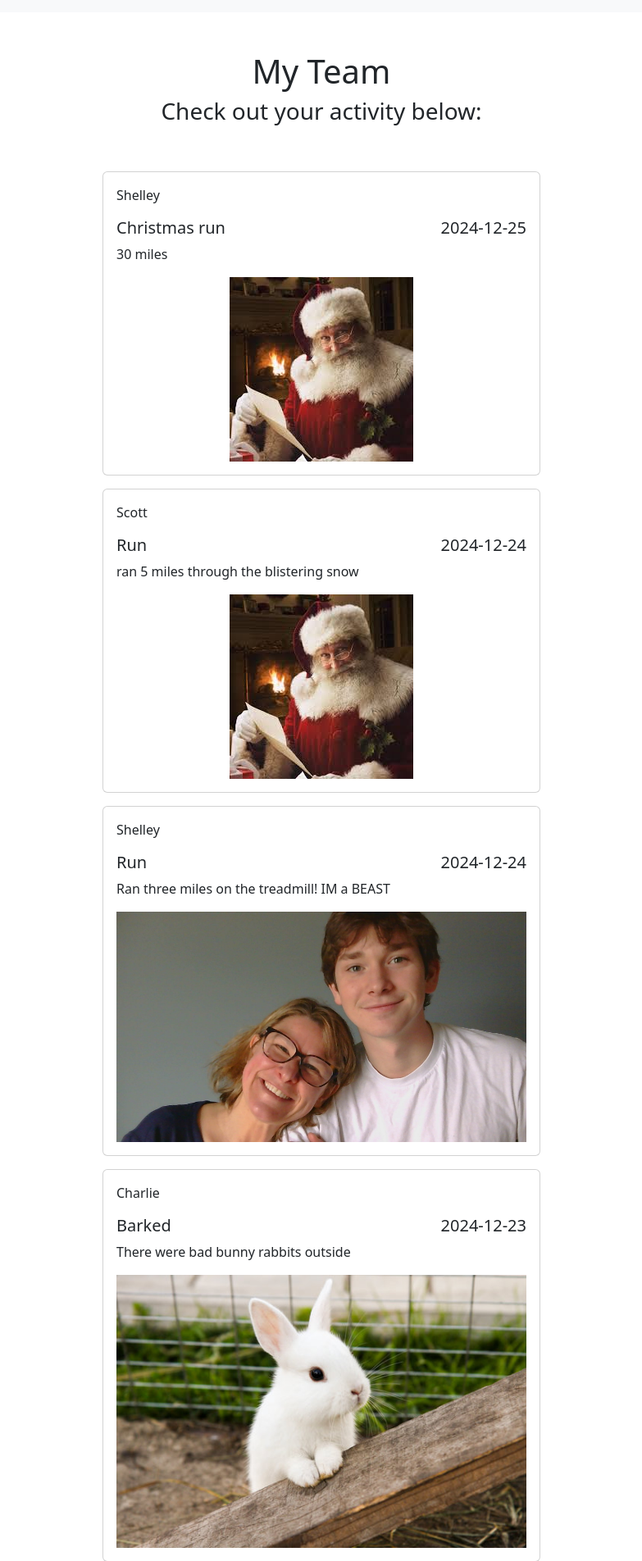
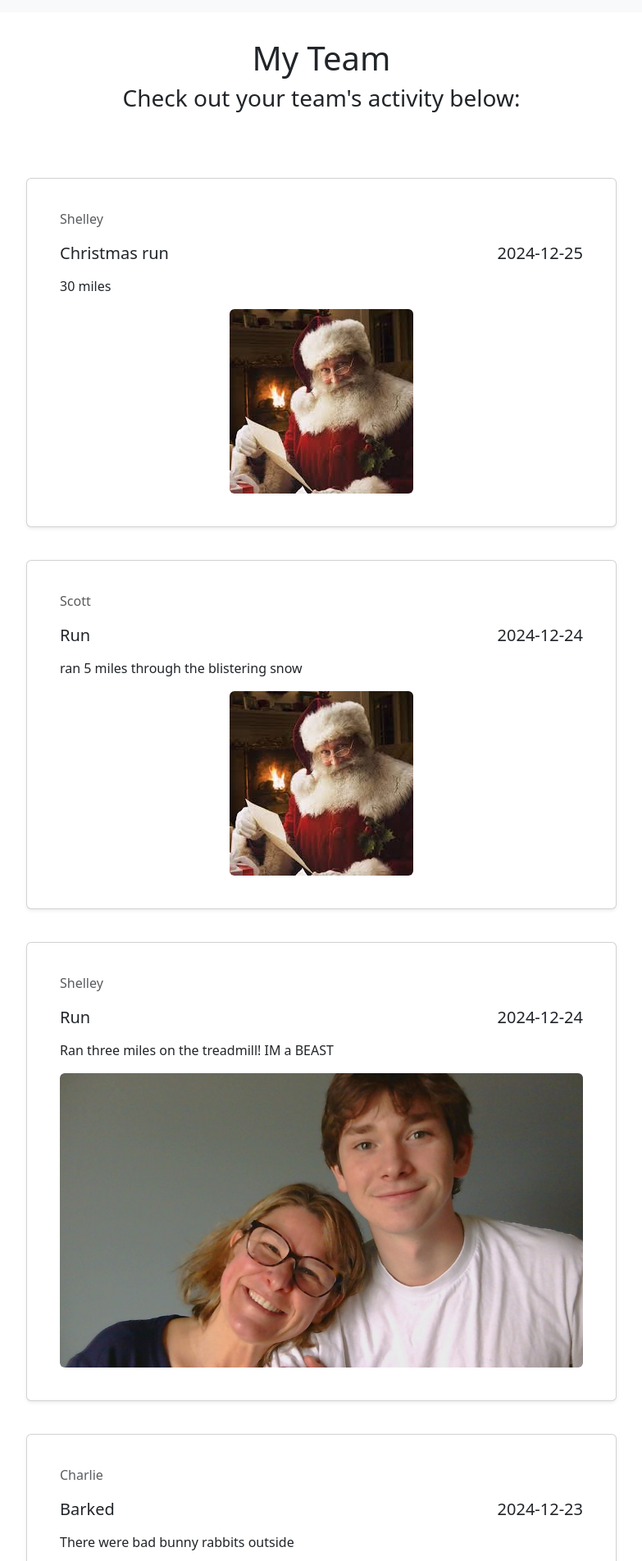
Before and after one commit to trentKR/Momentum, a Flask app: page /team in a window 1280 px wide. Shown: the part 49-1953 px from the top of the page at 82% size, without its empty margins (248-1031 px from the left). Run offline with Flask 3, Linux system fonts and the light colour scheme; a user stored in the database is signed in; some libraries are stand-ins or nearby versions.

Commit message:
Consistent formatting of cards on Post, Team, and Progress

```diff
--- a/app.py
+++ b/app.py
@@ -201,7 +201,7 @@ def progress():
     # set user for current session
     user = session["user_id"]
 
-    # retrieve user's username
+    # retrieve user's username for header
     username = db.execute("SELECT username FROM users WHERE id = (?)", user)[0]["username"]
 
     # retrieve user's workouts to populate data
@@ -240,7 +240,7 @@ def progress():
     plt.ylim(0, 35)
     plt.title(f"Workouts in 2025")
 
-    # save the plot to a BytesIO object
+    # save the plot to a BytesIO object so that do not have to save as an image
     buf = io.BytesIO()
     plt.savefig(buf, format='png')
     buf.seek(0)
--- a/templates/layout.html
+++ b/templates/layout.html
@@ -10,12 +10,13 @@
         <!-- http://getbootstrap.com/docs/5.3/ -->
         <link href="https://cdn.jsdelivr.net/npm/bootstrap@5.3.3/dist/css/bootstrap.min.css" rel="stylesheet" integrity="sha384-QWTKZyjpPEjISv5WaRU9OFeRpok6YctnYmDr5pNlyT2bRjXh0JMhjY6hW+ALEwIH" crossorigin="anonymous">
         <script src="https://cdn.jsdelivr.net/npm/bootstrap@5.3.3/dist/js/bootstrap.bundle.min.js" integrity="sha384-YvpcrYf0tY3lHB60NNkmXc5s9fDVZLESaAA55NDzOxhy9GkcIdslK1eN7N6jIeHz" crossorigin="anonymous"></script>
+        <script src="https://stackpath.bootstrapcdn.com/bootstrap/4.5.2/js/bootstrap.min.js"></script>
 
     </head>
 
     <body>
         <nav>
-            <nav class="navbar navbar-expand-lg navbar-light bg-light sticky-top">
+            <nav class="navbar navbar-expand-lg navbar-light bg-light fixed-top">
                 <div class="container-fluid">
                     <a class="navbar-brand" href="#">Momentum</a>
                     <button class="navbar-toggler" type="button" data-bs-toggle="collapse" data-bs-target="#navbarSupportedContent" aria-controls="navbarSupportedContent" aria-expanded="false" aria-label="Toggle navigation">
--- a/templates/progress.html
+++ b/templates/progress.html
@@ -13,6 +13,7 @@
     </style>
 
     <div>
+        <br></br>
         <h1>Welcome, {{ username }}</h1>
         <h3>Check out your activity below:</h3>
         <br></br>
@@ -20,7 +21,7 @@
 
     <div class="container">
         <div class="row justify-content-center">
-            <div class="col-6">
+            <div class="col-8">
                 <div class="card mb-3">
                     <!-- Matplotlib chart -->
                     <img src="{{ uri }}" class="img-fluid" style="width: 100%;">
--- a/templates/team.html
+++ b/templates/team.html
@@ -13,27 +13,37 @@
 
     </style>
 
-    <div class="sticky-header">
+<div>
+    <div>
+        <br></br>
         <h1>My Team</h1>
-        <h3>Check out your activity below:</h3>
+        <h3>Check out your team's activity below:</h3>
         <br></br>
     </div>
 
     <!-- iteratively display workouts -->
     {% for workout in workouts %}
-    <div class="container">
+    <div class="container mt-4">
         <div class="row justify-content-center">
-            <div class="col-6">
-                <div class="card mb-3">
+            <div class="col-md-8">
+                <div class="card p-4 mb-3 shadow-sm">
                     <div class="card-body">
-                        <p class="left-align">{{ workout.username }}</p>
-                        <div class="d-flex justify-content-between">
-                            <h5>{{ workout.title }}</h5>
-                            <h5>{{ workout.date }}</h5>
+                        <div class="row mb-3">
+                            <div class="col-12">
+                                <h6 class="card-title text-muted text-start">{{ workout.username }}</h6>
+                            </div>
                         </div>
-                        <p class="left-align">{{ workout.description }}</p>
+                        <div class="row mb-3">
+                            <div class="col-9">
+                                <h5 class="card-subtitle text-start">{{ workout.title }}</h5>
+                            </div>
+                            <div class="col-3 text-end">
+                                <h5 class="card-subtitle">{{ workout.date }}</h5>
+                            </div>
+                        </div>
+                        <p class="card-text text-start">{{ workout.description }}</p>
                         {% if workout.image %}
-                            <img src="{{ workout.image }}" class="img-fluid">
+                            <img src="{{ workout.image }}" class="img-fluid rounded">
                         {% endif %}
                     </div>
                 </div>
@@ -41,5 +51,5 @@
         </div>
     </div>
     {% endfor %}
-
+</div>
 {% endblock %}
```
Also changed, not shown: templates/post.html (+18 -11 lines), 1 other file.
